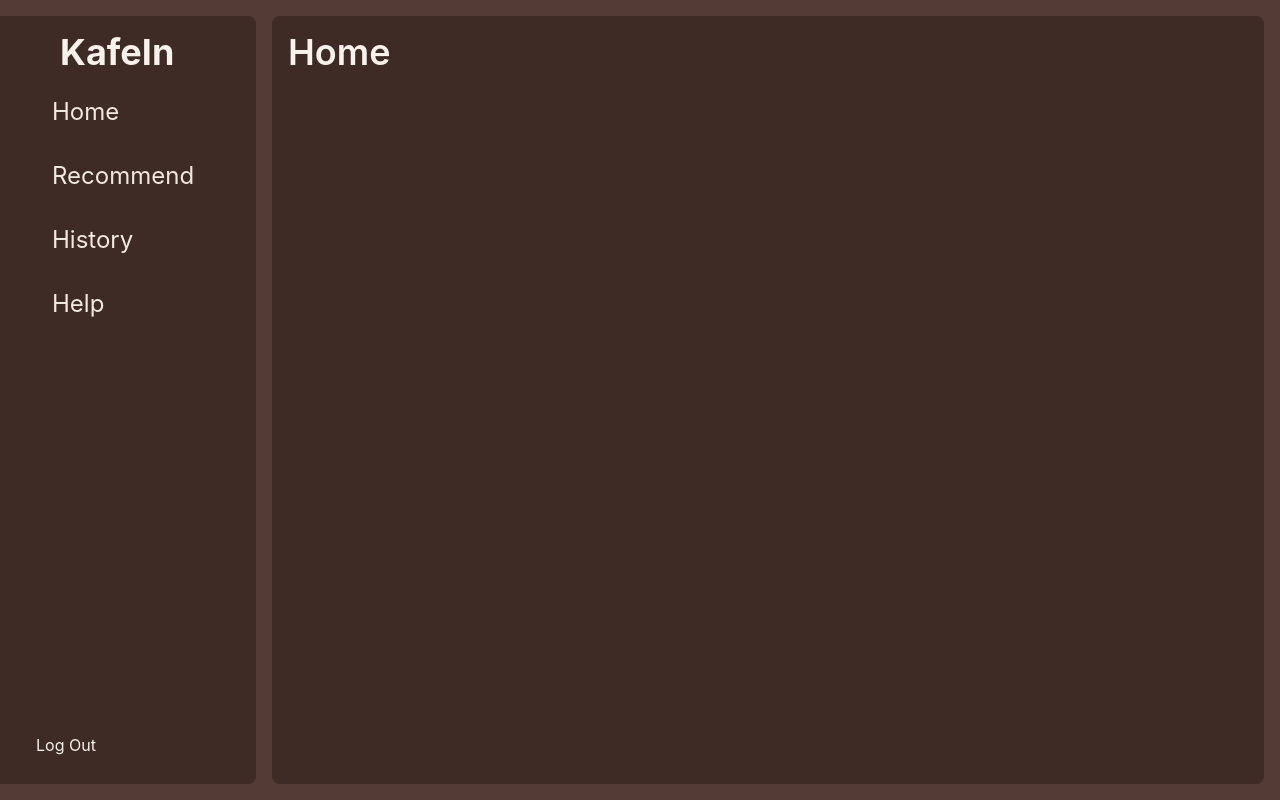
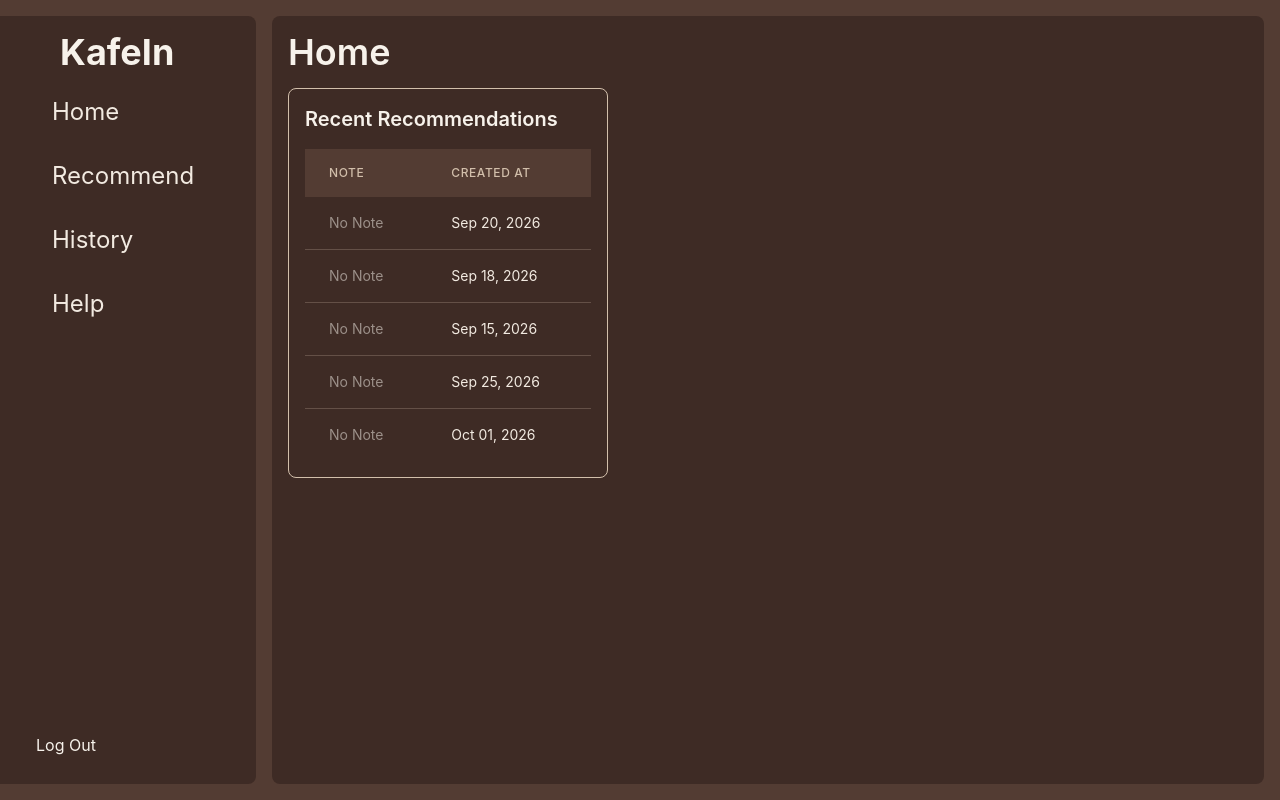
Before and after one commit to ywssp/kafein, a SvelteKit app: page / in a window 1280 px wide. Built offline with nearby package versions, Linux system fonts and the light colour scheme; no server answers; the database is empty; some icons are missing.

Commit message:
Update home slightly

```diff
--- a/src/lib/components/text/PageHeader.svelte
+++ b/src/lib/components/text/PageHeader.svelte
@@ -5,10 +5,10 @@
 		pageTitle,
 		description: description = '',
 		children
-	}: { pageTitle: string; description: string; children?: Snippet } = $props();
+	}: { pageTitle: string; description?: string; children?: Snippet } = $props();
 </script>
 
-<header class="flex items-center justify-between">
+<header class="flex items-center justify-between mb-4">
 	<div class="flex flex-row items-center gap-2">
 		<h1 class="text-4xl font-semibold">{pageTitle}</h1>
 		{#if description.trim().length > 0}
--- a/src/routes/(app)/+page.svelte
+++ b/src/routes/(app)/+page.svelte
@@ -13,11 +13,38 @@
 	import { goto } from '$app/navigation';
 	import { resolve } from '$app/paths';
 
-	const experiment = $derived($experimentStore.find((e) => e.status === 'Active'));
+	const { data } = $props();
 
-	const { data } = $props();
+	let experimentList = $derived($experimentStore.slice(0, 5));
 </script>
 
-<PageHeader pageTitle="Home">
-	<div></div>
-</PageHeader>
+<PageHeader pageTitle="Home"></PageHeader>
+
+<div class="overflow-hidden w-80 rounded-lg border border-almond p-4">
+  <h2 class="text-xl font-semibold">Recent Recommendations</h2>
+	<table class="mt-4 min-w-full">
+		<thead class="bg-hazelnut text-almond">
+			<tr>
+				<th scope="col" class="px-6 py-4 text-left text-xs font-medium tracking-wider uppercase"
+					>Note</th
+				>
+				<th scope="col" class="px-6 py-4 text-left text-xs font-medium tracking-wider uppercase"
+					>Created At</th
+				>
+			</tr>
+		</thead>
+		<tbody class="divide-y divide-almond/25">
+			{#each experimentList as recommendation (recommendation.id)}
+				<tr
+					class="group text-milk transition-colors hover:bg-almond/25"
+					onclick={() => goto(resolve(`/(app)/history/[id]`, { id: recommendation.id }))}
+				>
+					<td class={[' px-6 py-4 text-sm whitespace-nowrap', recommendation.name || 'opacity-50']}
+						>{recommendation.name ?? 'No Note'}</td
+					>
+					<td class="px-6 py-4 text-sm whitespace-nowrap text-cream">{recommendation.start}</td>
+				</tr>
+			{/each}
+		</tbody>
+	</table>
+</div>
--- a/src/routes/(app)/history/[id]/+error.svelte
+++ b/src/routes/(app)/history/[id]/+error.svelte
@@ -4,7 +4,6 @@
 	import { page } from '$app/state';
 	import { goto } from '$app/navigation';
 	import { resolve } from '$app/paths';
-	import { get } from 'svelte/store';
 
 	import BaseButton from '$lib/components/interactables/BaseButton.svelte';
 </script>
```
